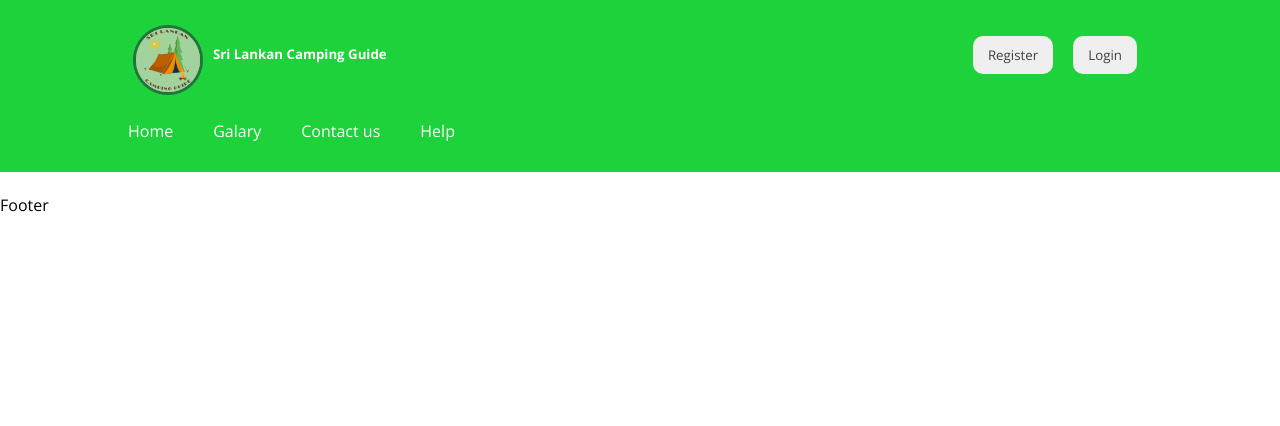
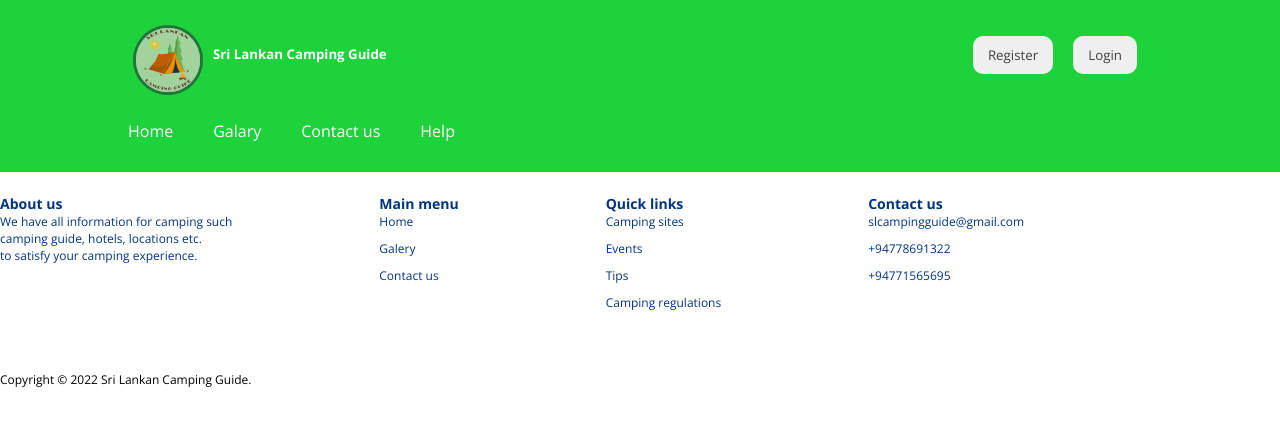
Before and after one commit to viraj458/Sri-Lankan-Camping-Guide, a React (Create React App) app: page / in a window 1280 px wide. Shown: the top 426 px of the page. Built offline with nearby package versions, Linux system fonts and the light colour scheme.

Commit message:
Added footer

```diff
--- a/src/components/footer/Footer.jsx
+++ b/src/components/footer/Footer.jsx
@@ -1,9 +1,52 @@
-import React from 'react'
+import "./footer.css";
 
 const Footer = () => {
   return (
-    <div>Footer</div>
-  )
-}
+    <div className="footer">
 
-export default Footer
+      <div className="fLists">
+        <div className="fList">
+
+          <h3 >About us</h3>
+          <p>We have all information for camping such </p>
+          <p>camping guide, hotels, locations etc.</p>
+          <p>to satisfy your camping experience.</p>
+
+        </div>
+
+        <div className="fList">
+        <h3 >Main menu</h3>
+          <ul className="fList">
+              <li className="fListItem">Home </li>
+              <li className="fListItem">Galery </li>
+              <li className="fListItem">Contact us </li>
+
+            </ul>
+        </div>
+        <div className="fList">
+        <h3 >Quick links</h3>
+          <ul className="fList">
+              <li className="fListItem">Camping sites </li>
+              <li className="fListItem">Events</li>
+              <li className="fListItem">Tips </li>
+              <li className="fListItem">Camping regulations </li>
+            </ul>
+        </div>
+        <div className="fList">
+        <h3 >Contact us</h3>
+          <ul className="fList">
+              <li className="fListItem">slcampingguide@gmail.com </li>
+              <li className="fListItem">+94778691322</li>
+              <li className="fListItem">+94771565695 </li>
+            </ul>
+        </div>
+
+      </div>
+
+
+      <div className="fText">Copyright © 2022 Sri Lankan Camping Guide.</div>
+    </div>
+  );
+};
+
+export default Footer;
--- a/src/components/footer/footer.css
+++ b/src/components/footer/footer.css
@@ -0,0 +1,31 @@
+.footer{
+    width: 100%;
+    width: 1024px;
+    font-size: 12px;
+  }
+
+
+  .fLists{
+    width: 100%;
+    display: flex;
+    justify-content: space-between;
+    margin-bottom: 50px;
+  }
+
+  .fList{
+    list-style: none;
+    color: #003580;
+    padding: 0;
+  }
+
+  .fListItem{
+    margin-bottom: 10px;
+    color: #003580;
+    cursor: pointer;
+  }
+
+  .h3{
+    color: #003580;
+    padding: 10px;
+    padding-bottom: 10px;
+  }
```
